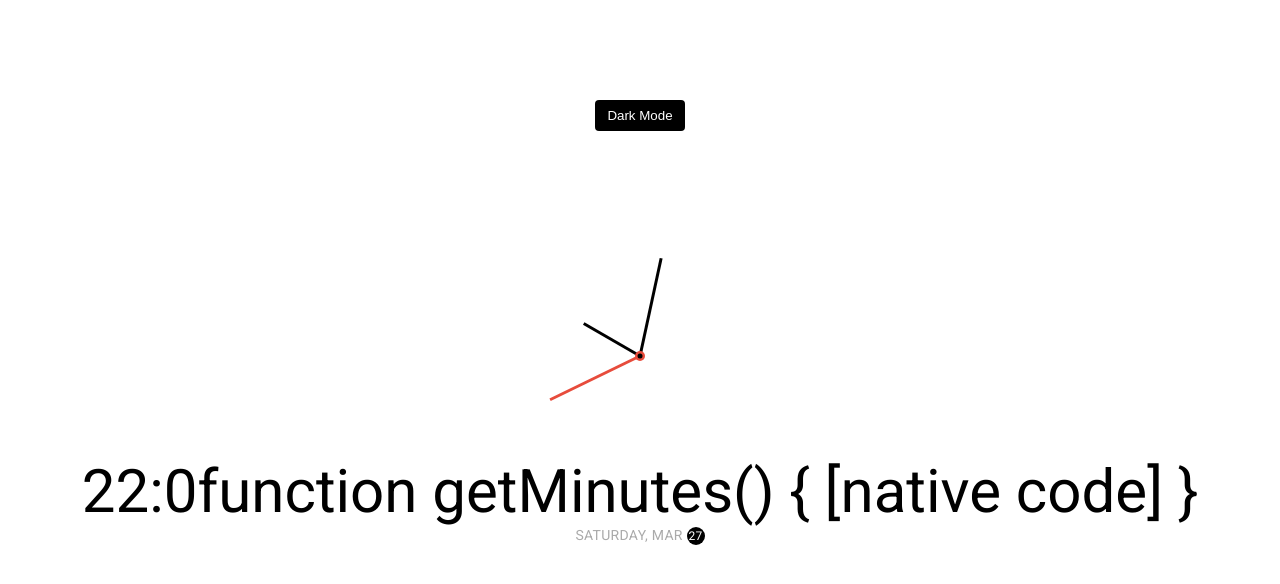
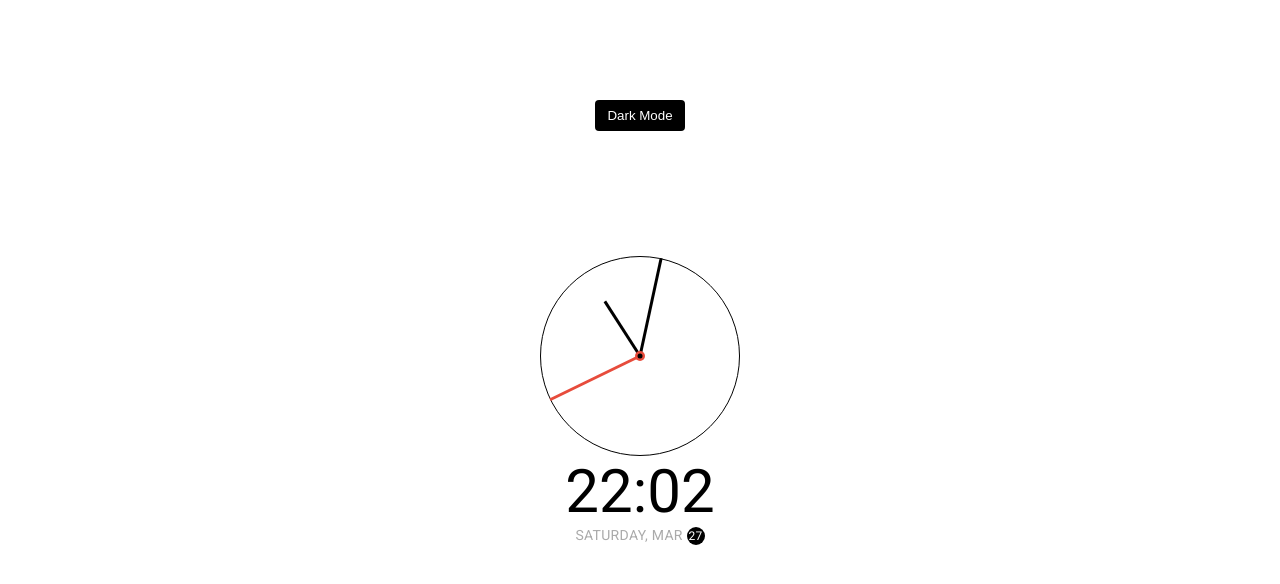
Before and after one commit to mrgunes/clock-app, a React (Create React App) app: page / in a window 1280 px wide. Shown: the top 584 px of the page. Built offline with nearby package versions, Linux system fonts and the light colour scheme.

Commit message:
Added circle for clock and fixed 00:00 format.

```diff
--- a/src/App.css
+++ b/src/App.css
@@ -31,6 +31,8 @@
     width: 200px;
     height: 200px;
     /* background-color: #f0f0f0; */
+    border:1px solid;
+    border-radius: 50%;
 }
 
 .needle{
--- a/src/App.js
+++ b/src/App.js
@@ -14,7 +14,7 @@ function App() {
 
   //let [second, setSecond]=useState(0);
   let time= new Date();
-  // console.log(time);
+  //console.log(time);
 
   let scale = (num, in_min, in_max, out_min, out_max) => {
     return (num - in_min) * (out_max - out_min) / (in_max - in_min) + out_min;
@@ -31,23 +31,32 @@ function App() {
      }
   }
 
-  // let minutes=time.getMinutes();
-  // let seconds=time.getMinutes();
-  // let AMPMHours=hours % 12;
-  // let month= time.getMonth();
-  // let day=time.getDay();
-  // let date=time.getDate()
-
   useEffect(()=>{
     let timer=setInterval(()=>{
       setState({
-        hour: scale(time.getHours()%12, 0, 12, 0, 360),
+        hour: scale(time.getHours()%12, 0, 11, 0, 360),
         minute: scale(time.getMinutes(), 0, 59, 0, 360),
         second: scale(time.getSeconds(), 0, 59, 0, 360)})
     }, 1000);
     return () => clearInterval(timer);
   },[state]);
   console.log(state)
+
+  let smallHour=()=>{
+    if (time.getHours()<10){
+      return `0${time.getHours()}`
+    } else{
+      return time.getHours()
+    }
+  };
+
+  let smallMinutes=()=>{
+    if (time.getMinutes()<10){
+      return `0${time.getMinutes()}`
+    } else {
+      return time.getMinutes()
+    }
+  }
 
   return (
     <div className='app'>
@@ -59,7 +68,7 @@ function App() {
           <div className='needle second' style={{transform: `translate(-50%, -100%) rotate(${state.second}deg)`}}></div>
           <div className='center-point'></div>
         </div>
-        <div className='time'>{`${time.getHours()}:${time.getMinutes() < 10 ? `0${time.getMinutes}` : `${time.getMinutes()}`}`}</div>
+        <div className='time'>{`${smallHour()}:${smallMinutes()}`}</div>
         <div className='date'>{`${days[time.getDay()]}`}, {`${months[time.getMonth()]}`} <span className='circle'>{`${time.getDate()}`}</span></div>
       </div>
     </div>
```
